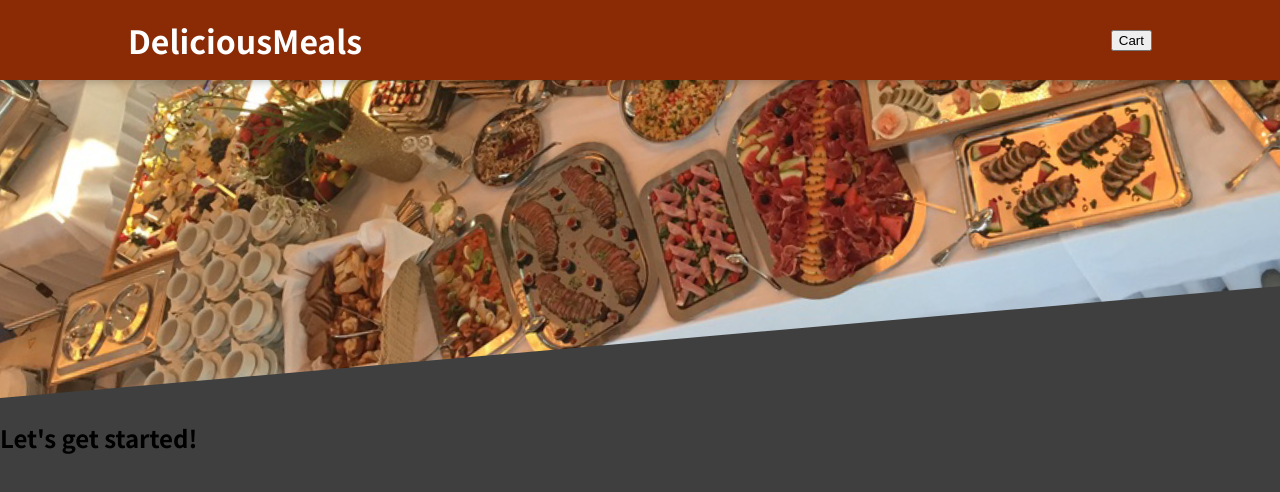
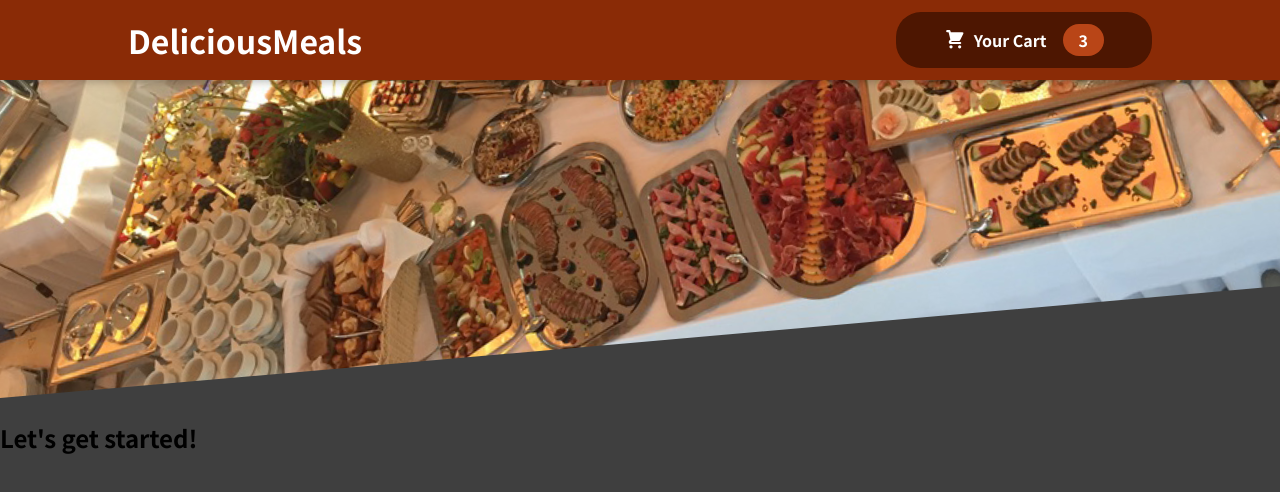
Before and after one commit to Joanna-Golofit/11-food-order-app, a React (Create React App) app: page / in a window 1280 px wide. Shown: the top 492 px of the page. Built offline with nearby package versions, Linux system fonts and the light colour scheme.

Commit message:
134. Adding the "Cart" Button Component

```diff
--- /dev/null
+++ b/src/components/Cart/CartIcon.js
@@ -0,0 +1,13 @@
+const CartIcon = () => {
+  return (
+    <svg
+      xmlns='http://www.w3.org/2000/svg'
+      viewBox='0 0 20 20'
+      fill='currentColor'
+    >
+      <path d='M3 1a1 1 0 000 2h1.22l.305 1.222a.997.997 0 00.01.042l1.358 5.43-.893.892C3.74 11.846 4.632 14 6.414 14H15a1 1 0 000-2H6.414l1-1H14a1 1 0 00.894-.553l3-6A1 1 0 0017 3H6.28l-.31-1.243A1 1 0 005 1H3zM16 16.5a1.5 1.5 0 11-3 0 1.5 1.5 0 013 0zM6.5 18a1.5 1.5 0 100-3 1.5 1.5 0 000 3z' />
+    </svg>
+  );
+};
+
+export default CartIcon;
--- a/src/components/Layout/Header.js
+++ b/src/components/Layout/Header.js
@@ -1,13 +1,14 @@
 import React from 'react';
 import classes from './Header.module.css';
 import mealsImage from '../../assets/meals.jpg';
+import HeaderCartButton from './HeaderCartButton';
 
 const Header = () => {
   return (
     <>
       <header className={classes.header}>
         <h1>DeliciousMeals</h1>
-        <button>Cart</button>
+        <HeaderCartButton/>
       </header>
       <div className={classes['main-image']}>
         <img src={mealsImage} alt="A table full of food" />
--- /dev/null
+++ b/src/components/Layout/HeaderCartButton.js
@@ -0,0 +1,16 @@
+import React from 'react'
+import classes from './HeaderCartButton.module.css';
+import CartIcon from '../Cart/CartIcon'
+
+const HeaderCartButton = (props) => {
+  return (
+    <button className={classes.button}>
+      <span className={classes.icon}><CartIcon/></span>
+      <span>Your Cart</span>
+      <span className={classes.badge}>3</span>
+
+    </button>
+  )
+}
+
+export default HeaderCartButton
--- /dev/null
+++ b/src/components/Layout/HeaderCartButton.module.css
@@ -0,0 +1,59 @@
+.button {
+  cursor: pointer;
+  font: inherit;
+  border: none;
+  background-color: #4d1601;
+  color: white;
+  padding: 0.75rem 3rem;
+  display: flex;
+  justify-content: space-around;
+  align-items: center;
+  border-radius: 25px;
+  font-weight: bold;
+}
+
+.button:hover,
+.button:active {
+  background-color: #2c0d00;
+}
+
+.icon {
+  width: 1.35rem;
+  height: 1.35rem;
+  margin-right: 0.5rem;
+}
+
+.badge {
+  background-color: #b94517;
+  padding: 0.25rem 1rem;
+  border-radius: 25px;
+  margin-left: 1rem;
+  font-weight: bold;
+}
+
+.button:hover .badge,
+.button:active .badge {
+  background-color: #92320c;
+}
+
+.bump {
+  animation: bump 300ms ease-out;
+}
+
+@keyframes bump {
+  0% {
+    transform: scale(1);
+  }
+  10% {
+    transform: scale(0.9);
+  }
+  30% {
+    transform: scale(1.1);
+  }
+  50% {
+    transform: scale(1.15);
+  }
+  100% {
+    transform: scale(1);
+  }
+}
```
